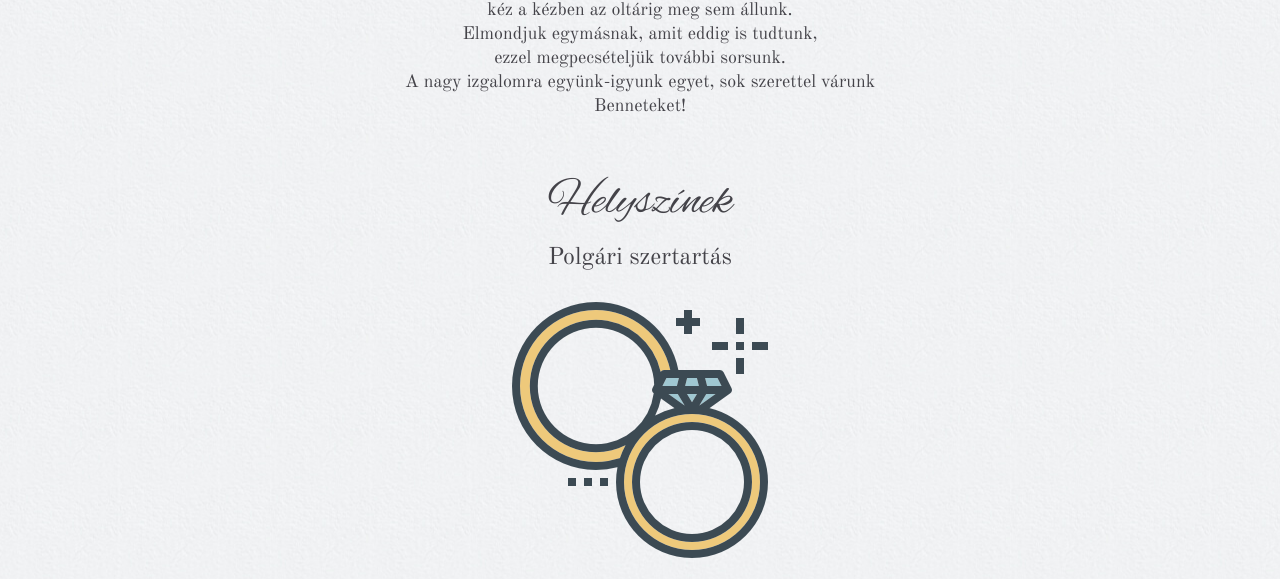
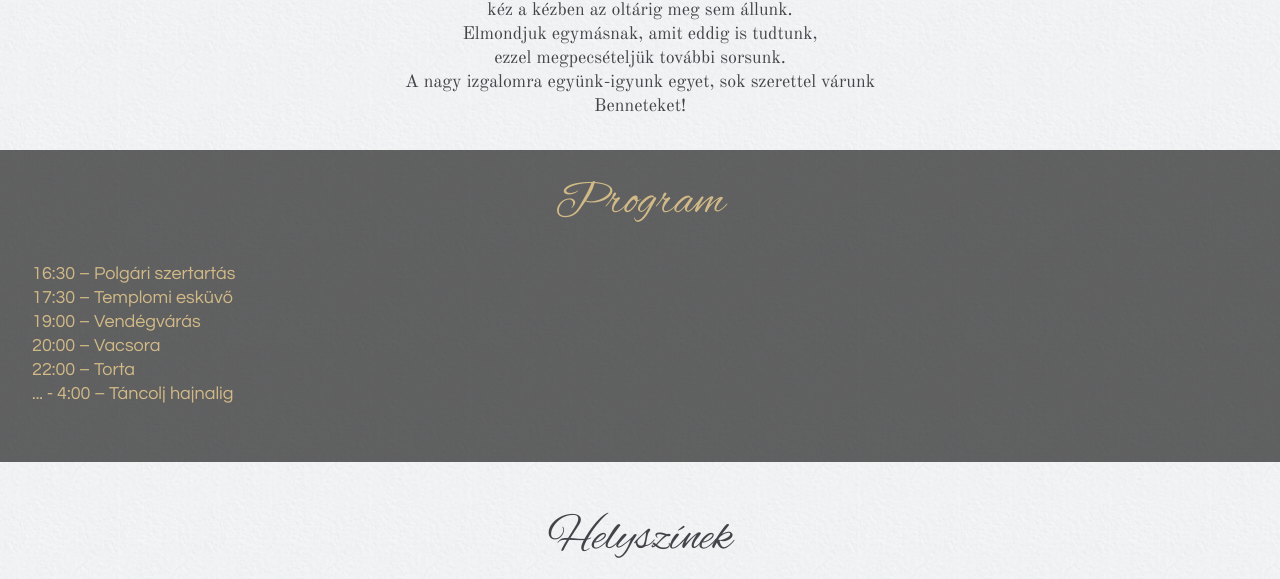
Before and after one commit to majorzslt/wedding-timi-zsolt, a plain HTML site: page index.html in a window 1280 px wide. Shown: the part 1009-1588 px from the top of the page. Drawn offline with nearby package versions, Linux system fonts and the light colour scheme.

Commit message:
add css program styles

```diff
--- a/index.html
+++ b/index.html
@@ -34,6 +34,19 @@
         <br>A nagy izgalomra együnk-igyunk egyet, sok szerettel várunk
         <br>Benneteket!</p>
     </div>
+    <div class="program">
+      <h2>Program</h2>
+      <div class="program-wrapper">
+        <ul>
+          <li>16:30 – Polgári szertartás</li>
+          <li>17:30 – Templomi esküvő</li>
+          <li>19:00 – Vendégvárás</li>
+          <li>20:00 – Vacsora</li>
+          <li>22:00 – Torta</li>
+          <li>... - 4:00 – Táncolj hajnalig</li>
+        </ul>
+      </div>
+    </div>
     <div class="locations">
       <h2>Helyszínek</h2>
       <div class="location">
@@ -67,19 +80,6 @@
         </div>
       </div>
     </div>
-    <div class="program">
-      <h2>Program</h2>
-      <div class="program-wrapper">
-        <ul>
-          <li>16:30 – Polgári szertartás</li>
-          <li>17:30 – Templomi esküvő</li>
-          <li>19:00 – Vendégvárás</li>
-          <li>20:00 – Vacsora</li>
-          <li>22:00 – Torta</li>
-          <li>... - 4:00 – Táncolj hajnalig</li>
-        </ul>
-      </div>
-    </div>
     <div class="gifts">
       <h2>Ajándékok</h2>
       <img src="assets/wedding-gifts.png" alt="gifts">
--- a/main.css
+++ b/main.css
@@ -164,3 +164,30 @@ a:hover {
 .quotation p:last-child {
   margin-bottom: 0;
 }
+
+
+
+/*-------------------------
+          PROGRAM
+-------------------------*/
+
+
+
+/* width 100% vw, text aling and background  */
+.program {
+  width: 100%;
+  text-align: left;
+  background: hsla(100, 0%, 0%, .6);
+  color: #d2ba87;
+  font-family: 'Questrial', sans-serif;
+}
+
+/* text align an top margin for h2 */
+.program h2 {
+  text-align: center;
+}
+
+/* wrapper from program section */
+.program-wrapper {
+  padding: 1rem;
+}
```
